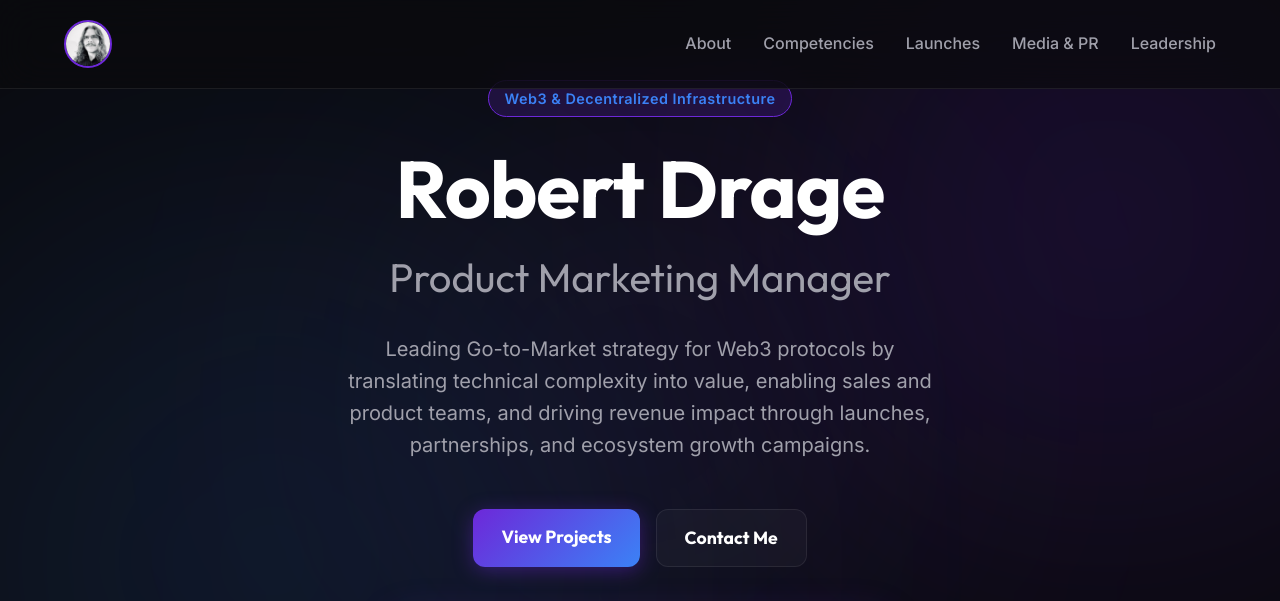
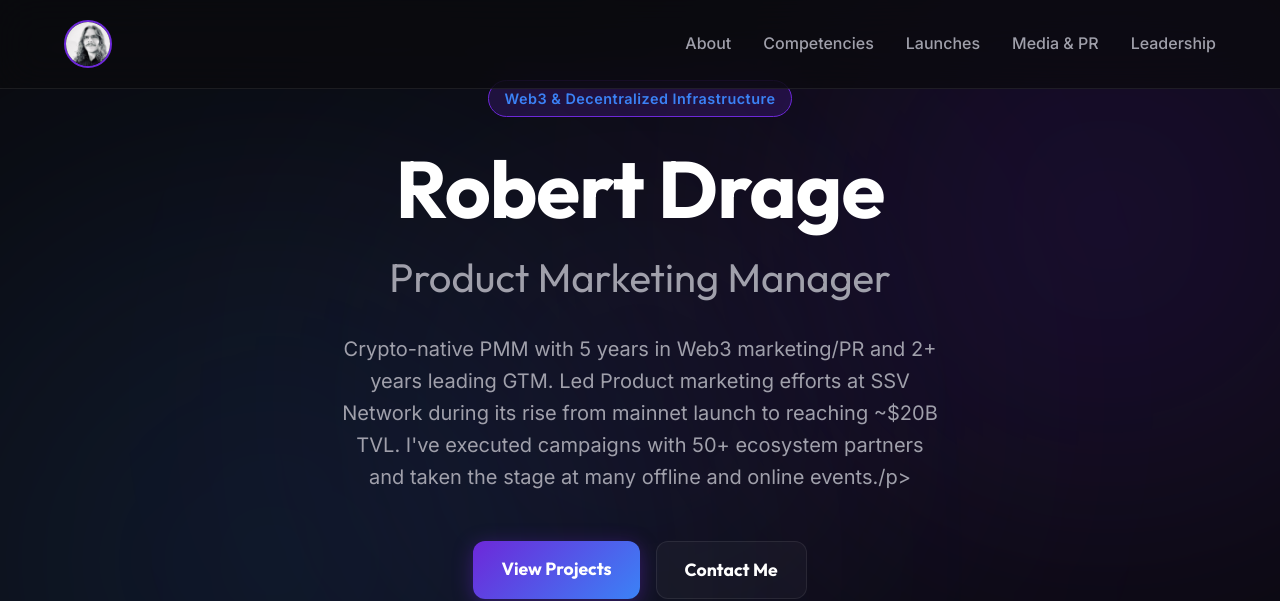
Before and after one commit to RobP1548/RobP1548.github.io, a plain HTML site: page index.html in a window 1280 px wide. Shown: the top 601 px of the page. Drawn offline with Linux system fonts and the light colour scheme; grey boxes are pictures that could not be loaded.

Commit message:
Add files via upload

```diff
--- a/index.html
+++ b/index.html
@@ -45,9 +45,10 @@
                 <span class="badge">Web3 & Decentralized Infrastructure</span>
                 <h1>Robert Drage</h1>
                 <h2>Product Marketing Manager</h2>
-                <p class="hero-subline">Leading Go-to-Market strategy for Web3 protocols by translating technical
-                    complexity into value, enabling sales and product teams, and driving revenue impact through
-                    launches, partnerships, and ecosystem growth campaigns.</p>
+                <p class="hero-subline">Crypto-native PMM with 5 years in Web3 marketing/PR and 2+ years leading GTM.
+                    Led Product marketing efforts at SSV Network during its rise from mainnet launch to reaching ~$20B
+                    TVL. I've executed campaigns with 50+ ecosystem partners and taken the stage at many offline and
+                    online events./p>
                 <div class="hero-cta">
                     <a href="#launches" class="btn btn-primary">View Projects</a>
                     <a href="#contact" class="btn btn-secondary">Contact Me</a>
```
